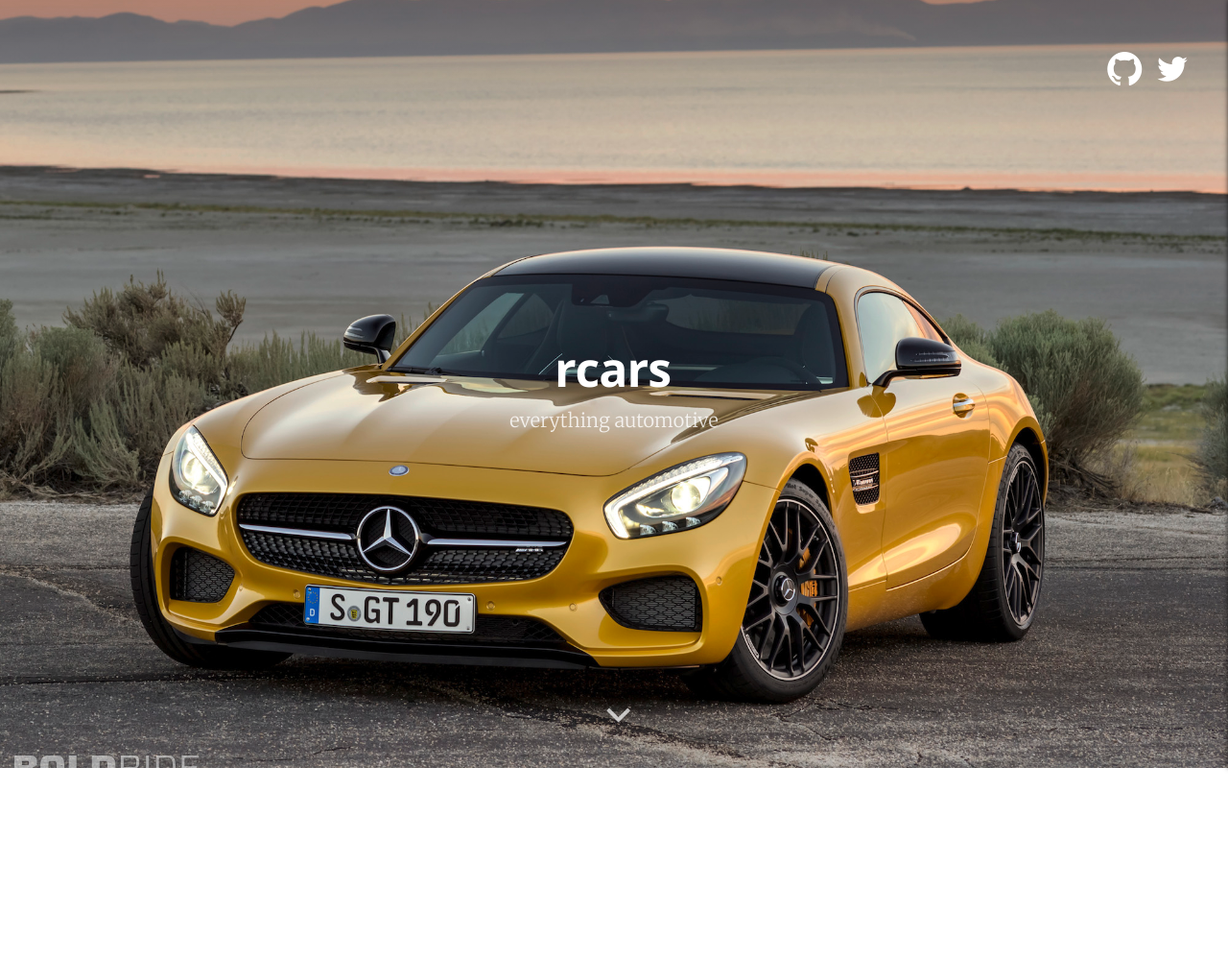
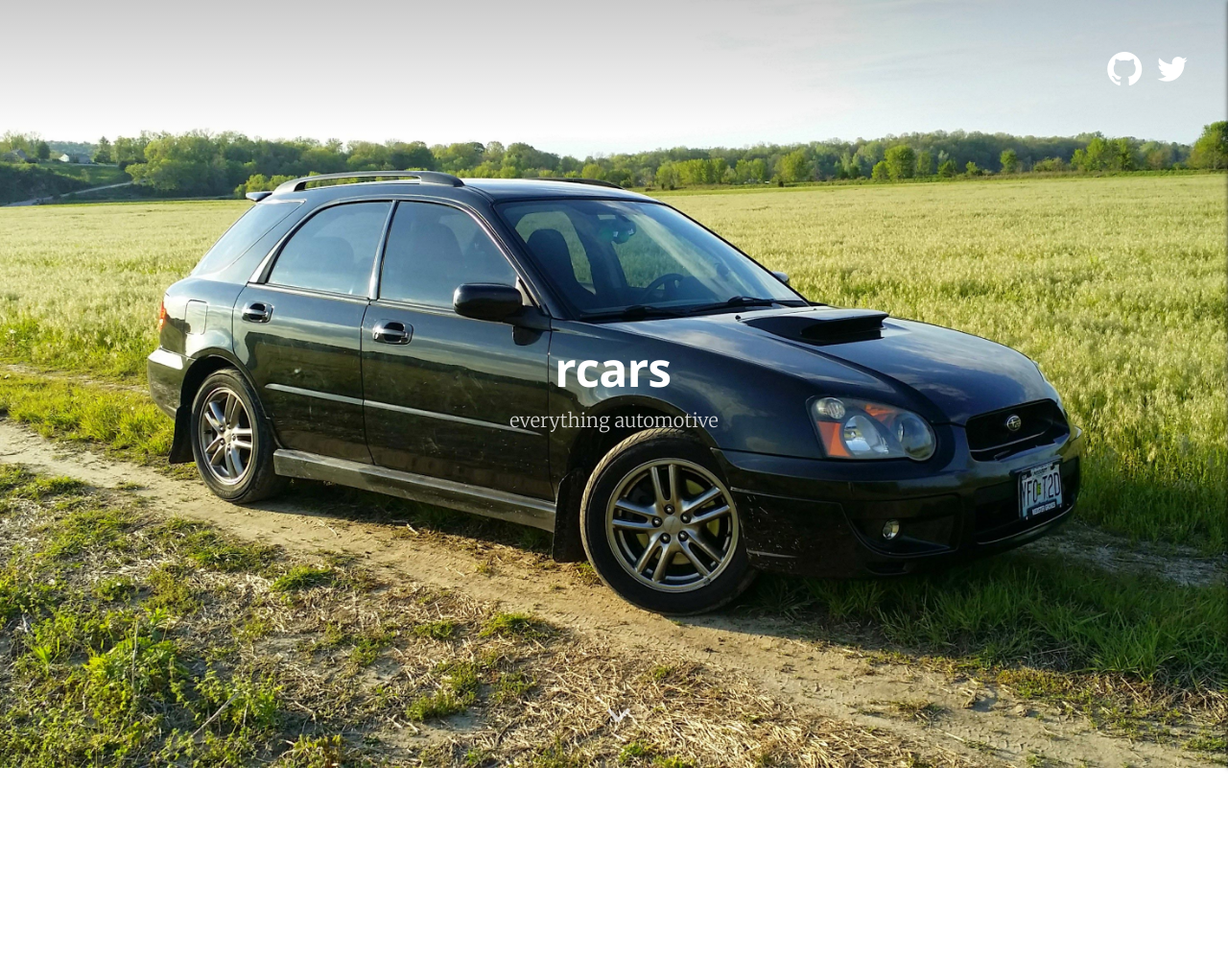
Before and after one commit to JakeXSV/r-cars.github.io, a PHP site: page / in a window 1280 px wide. Shown: the top 999 px of the page at 96% size. Run offline with PHP 8.4, Linux system fonts and the light colour scheme.

Commit message:
background image change

```diff
--- a/404.html
+++ b/404.html
@@ -35,7 +35,7 @@
     <span class="nav-cover"></span>
 
     <div class="site-wrapper">
-        <header class="main-header" style="background-image: url(/images/background.jpg)">
+        <header class="main-header" style="background-image: url(/images/newbackground.jpg)">
 
             <nav class="main-nav overlay clearfix">
                 <a class="blog-logo" href="./404/">
--- a/css/custom.css
+++ b/css/custom.css
@@ -1,12 +1,12 @@
 /* Splash screen and header */
 #splashHeader {
     z-index: 999;
-    background-image: url(http://r-cars.github.io/images/background.jpg);
+    background-image: url(http://r-cars.github.io/images/newbackground.jpg);
 }
 .splashMaximized {
     height: 100vh;
     position: relative;
-    background-image: url(http://r-cars.github.io/images/background.jpg);
+    background-image: url(http://r-cars.github.io/images/newbackground.jpg);
 }
 .splashMinimized {
     height: 15vh;
--- a/post/index.html
+++ b/post/index.html
@@ -34,7 +34,7 @@
 
     <div class="site-wrapper">
 
-        <header class="main-header tag-head" style="background-image: url(/images/background.jpg)">
+        <header class="main-header tag-head" style="background-image: url(/images/newbackground.jpg)">
 
             <nav class="main-nav overlay clearfix">
                 <a class="blog-logo" href="http://r-cars.github.io/">
--- a/tags/american/index.html
+++ b/tags/american/index.html
@@ -33,7 +33,7 @@
 
     <div class="site-wrapper">
 
-        <header class="main-header tag-head" style="background-image: url(/images/background.jpg)">
+        <header class="main-header tag-head" style="background-image: url(/images/newbackground.jpg)">
             <nav class="main-nav overlay clearfix">
                 <a class="blog-logo" href="http://r-cars.github.io/">
                     <img src="/images/logo.png" alt="Home" />
--- a/tags/german/index.html
+++ b/tags/german/index.html
@@ -34,7 +34,7 @@
 
     <div class="site-wrapper">
 
-        <header class="main-header tag-head" style="background-image: url(/images/background.jpg)">
+        <header class="main-header tag-head" style="background-image: url(/images/newbackground.jpg)">
             <nav class="main-nav overlay clearfix">
                 <a class="blog-logo" href="http://r-cars.github.io/">
                     <img src="/images/logo.png" alt="Home" />
--- a/tags/muscle/index.html
+++ b/tags/muscle/index.html
@@ -34,7 +34,7 @@
 
     <div class="site-wrapper">
 
-        <header class="main-header tag-head" style="background-image: url(/images/background.jpg)">
+        <header class="main-header tag-head" style="background-image: url(/images/newbackground.jpg)">
             <nav class="main-nav overlay clearfix">
                 <a class="blog-logo" href="http://r-cars.github.io/">
                     <img src="/images/logo.png" alt="Home" />
--- a/tags/porsche/index.html
+++ b/tags/porsche/index.html
@@ -34,7 +34,7 @@
 
     <div class="site-wrapper">
 
-        <header class="main-header tag-head" style="background-image: url(/images/background.jpg)">
+        <header class="main-header tag-head" style="background-image: url(/images/newbackground.jpg)">
             <nav class="main-nav overlay clearfix">
                 <a class="blog-logo" href="http://r-cars.github.io/">
                     <img src="/images/logo.png" alt="Home" />
```
Also changed, not shown: images/background.jpg (deleted), images/newbackground.jpg (added).
